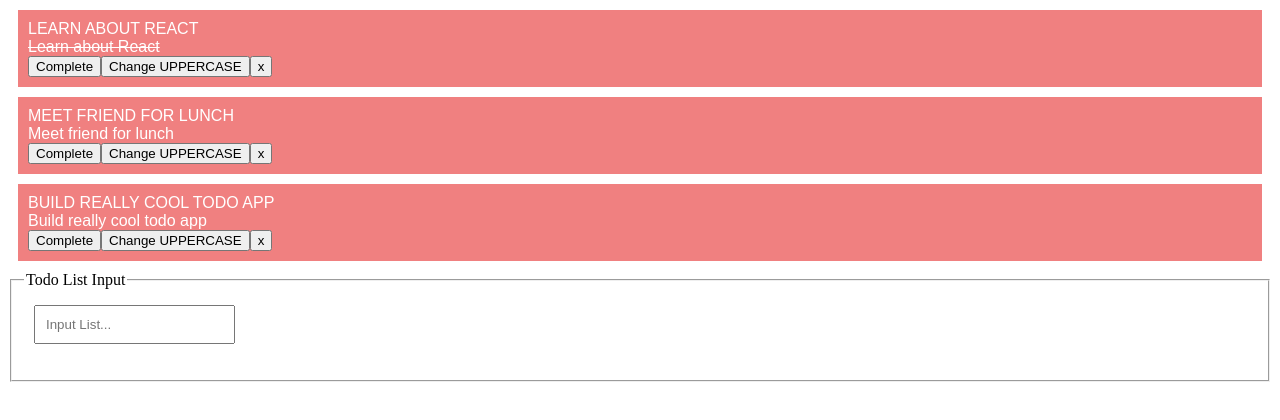
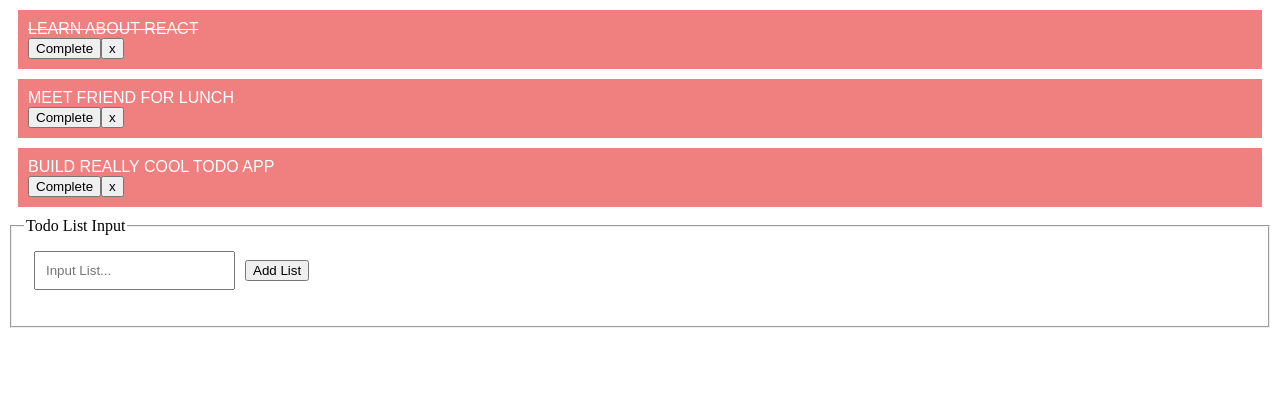
Before and after one commit to neeraja991/react-wgzohy, a React (Create React App) app: page / in a window 1280 px wide. Shown: the top 420 px of the page. Built offline with nearby package versions, Linux system fonts and the light colour scheme.

Commit message:
1 file modified

```diff
--- a/src/App.js
+++ b/src/App.js
@@ -2,7 +2,7 @@
 import "./App.css";
 import styles from './style.css';
 
-function Todo({ todo, index, completeTodo, removeTodo,changeTodo }) {
+function Todo({ todo, index, completeTodo, removeTodo }) {
   const labelref = useRef();
   const div = {
       color: "white",
@@ -13,16 +13,16 @@
     };
   return (
     <div style={div}>
-      <span ref={labelref} style={{textTransform :"Uppercase"}}>{todo.text}</span>
+
     <div
-      className="todo"
-      style={{ textDecoration: todo.isCompleted ? "line-through" : "" }}
+      className="todo" ref={labelref}
+      style={{ textDecoration: todo.isCompleted ? "line-through" : "",textTransform :"Uppercase" }}
     >
       {todo.text}
       <div>
 
         <button onClick={() => completeTodo(index)}>Complete</button>
-        <button onClick={() => changeTodo(index)}>Change UPPERCASE</button>
+
         <button onClick={() => removeTodo(index)}>x</button>
 
       </div>
@@ -34,9 +34,9 @@
   );
 }
 
-function TodoForm({ addTodo }) {
+function TodoForm({addTodo }) {
   const [value, setValue] = useState("");
-  const labelref = useRef();
+  const labelref = useRef(null);
   const handleSubmit = e => {
     e.preventDefault();
     if (!value) return;
@@ -46,10 +46,14 @@
     setValue("");
   };
 
- let search = (e) => {
-
-     setValue("");
-  }
+const addText = e => {
+    e.preventDefault();
+    if (!value) return;
+    addTodo(labelref.current.value);
+     console.log('Keyword1: ' + labelref.current.value);
+     labelref.current.style.textTransform = "Uppercase";
+    setValue("");
+  };
   const input = {
       color: "black",
       padding: "10px",
@@ -69,7 +73,7 @@
         onChange={e => setValue(e.target.value)}
         placeholder="Input List..."
       />
-
+             <button onClick={addText}>Add List</button>
 
     </form>
     </fieldset>
@@ -98,6 +102,12 @@
     setTodos(newTodos);
   };
 
+const changeTodo = text => {
+    const newTodos = [...todos,{text:value,isCompleted:false}];
+    console.log(labelref.current.value);
+    setTodos(newTodos);
+  };
+
   const completeTodo = index => {
     const newTodos = [...todos];
    // console.log(...newTodos);
@@ -119,11 +129,6 @@
     setTodos(newTodos);
   };
 
-  const changeTodo = index => {
-    //const newTodos = [...todos,{text:value}];
-    console.log(labelref.current.value);
-    setTodos(newTodos);
-  };
 
   return (
     <div className="app">
@@ -136,10 +141,10 @@
             todo={todo}
             completeTodo={completeTodo}
             removeTodo={removeTodo}
-            changeTodo={changeTodo}
+
           />
         ))}
-        <TodoForm addTodo={addTodo} />
+        <TodoForm addTodo={addTodo} changeTodo={changeTodo} />
       </div>
     </div>
   );
```
